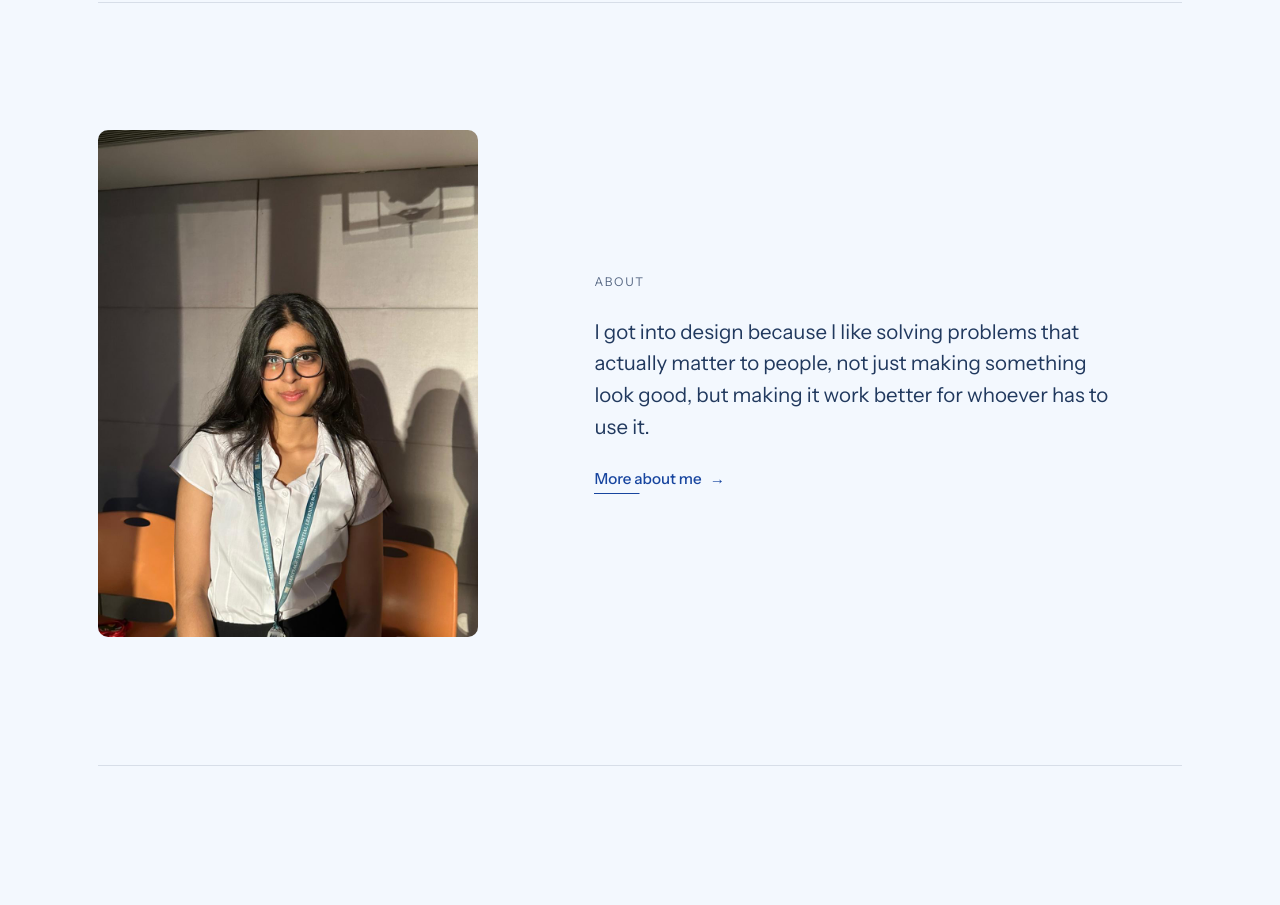
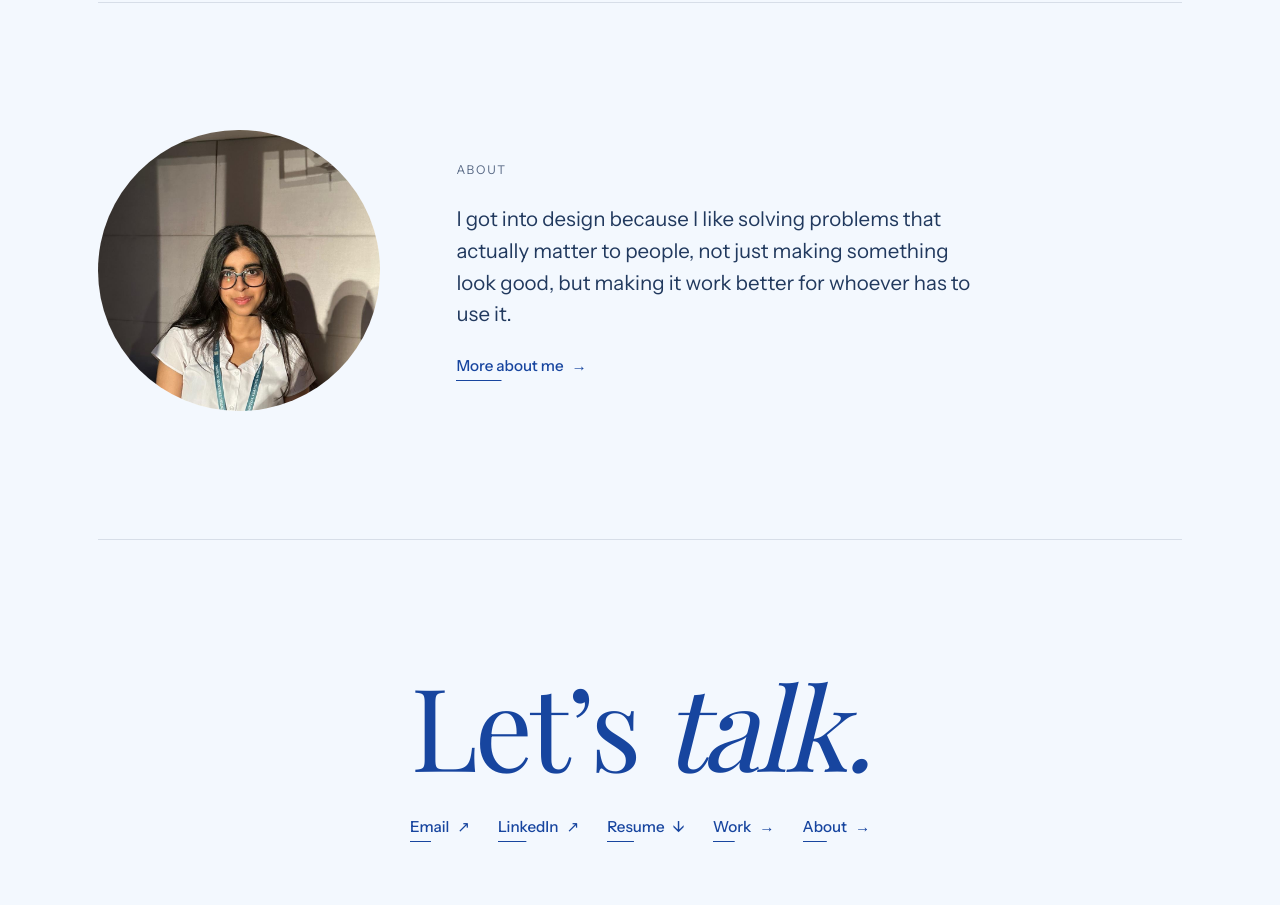
Before and after one commit to choprahridya/hridyachopra, a React (Vite) app: page / in a window 1280 px wide. Shown: the part 1520-2425 px from the top of the page. Built offline with nearby package versions, Linux system fonts and the light colour scheme.

Commit message:
Circle the Home portrait and drop the Work page About link
Co-Authored-By: Claude Opus 5.5 <noreply@anthropic.com>

```diff
--- a/src/pages/Home.jsx
+++ b/src/pages/Home.jsx
@@ -63,7 +63,7 @@ export default function Home() {
 
       <section className="wrap section teaser">
         <Reveal className="teaser__media">
-          <MediaSlot media={about.portrait} />
+          <MediaSlot media={about.portrait} ratio="1 / 1" className="media--circle" />
         </Reveal>
         <Reveal className="teaser__body" delay={120}>
           <p className="eyebrow">About</p>
--- a/src/pages/Work.jsx
+++ b/src/pages/Work.jsx
@@ -1,4 +1,3 @@
-import { Link } from 'react-router-dom'
 import { useContent, publicProjects } from '../content'
 import ProjectGrid from '../components/ProjectGrid'
 import { Reveal, usePageMeta } from '../components/bits'
@@ -14,9 +13,6 @@ export default function Work() {
       </section>
       <section className="wrap section section--tight">
         <ProjectGrid projects={publicProjects(site)} />
-        <Reveal className="onward">
-          <Link to="/about" className="textlink">About me <span aria-hidden="true">→</span></Link>
-        </Reveal>
       </section>
     </>
   )
--- a/src/styles.css
+++ b/src/styles.css
@@ -120,7 +120,6 @@ p { margin: 0; }
 .section--tight { padding-top: 24px; }
 .section__head { display: flex; justify-content: space-between; align-items: baseline; gap: 20px; margin-bottom: clamp(24px, 4vw, 40px); }
 .page-head { padding-top: clamp(56px, 10vw, 120px); padding-bottom: 32px; display: grid; gap: 24px; }
-.onward { margin-top: 48px; }
 
 /* ---------- Media slot ---------- */
 .slot {
@@ -135,8 +134,11 @@ p { margin: 0; }
 .slot figcaption { position: relative; margin: 14px; font-size: 0.72rem; letter-spacing: 0.1em; text-transform: uppercase; color: var(--c-muted); background: var(--c-surface); padding: 4px 8px; border-radius: 4px; }
 
 /* ---------- About teaser ---------- */
-.teaser { display: grid; grid-template-columns: minmax(0, 5fr) minmax(0, 7fr); gap: clamp(32px, 6vw, 96px); align-items: center; }
-.teaser__media { max-width: 380px; }
+.teaser { display: grid; grid-template-columns: auto minmax(0, 1fr); gap: clamp(32px, 6vw, 96px); align-items: center; }
+.teaser__media { width: clamp(200px, 22vw, 300px); }
+/* Round portrait frame (Home about teaser); crop favours the face, which sits in the upper half */
+.media--circle .media__frame { border-radius: 50%; }
+.media--circle img { object-position: 50% 28%; }
 .teaser__body { display: grid; gap: 24px; justify-items: start; }
 
 /* ---------- Closing ---------- */
@@ -189,7 +191,8 @@ p { margin: 0; }
   .hero__name .line:nth-child(2) { padding-left: 0.5em; }
   .hero__statement { text-align: left; margin-left: 0; }
   .teaser, .about-head { grid-template-columns: 1fr; }
-  .teaser__media, .about-head__media { max-width: 260px; }
+  .teaser__media { width: 200px; }
+  .about-head__media { max-width: 260px; }
   .row { grid-template-columns: 1fr; gap: 10px; }
   .case__meta { grid-template-columns: repeat(2, minmax(0, 1fr)); }
   .case__body { grid-template-columns: 1fr; }
```
Also changed, not shown: 1 other file (tests, documents, lock files or other folders).
